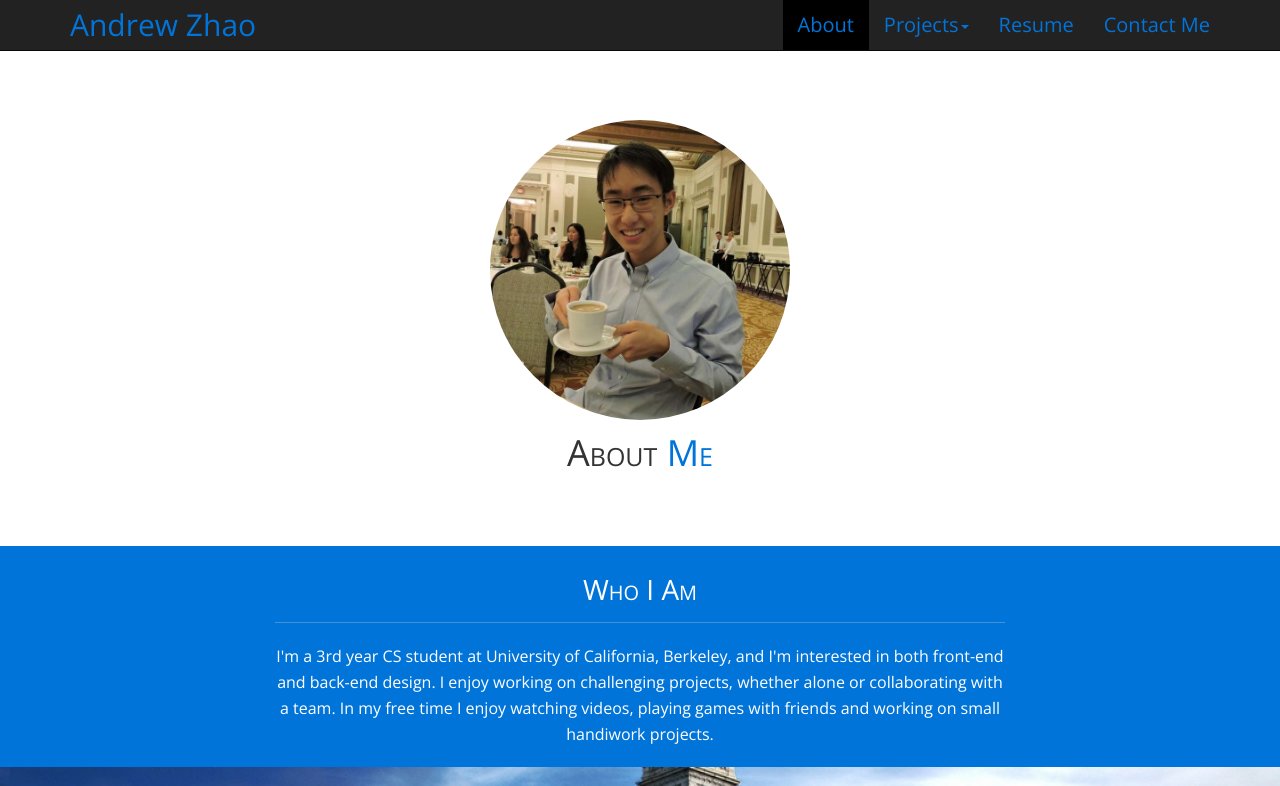
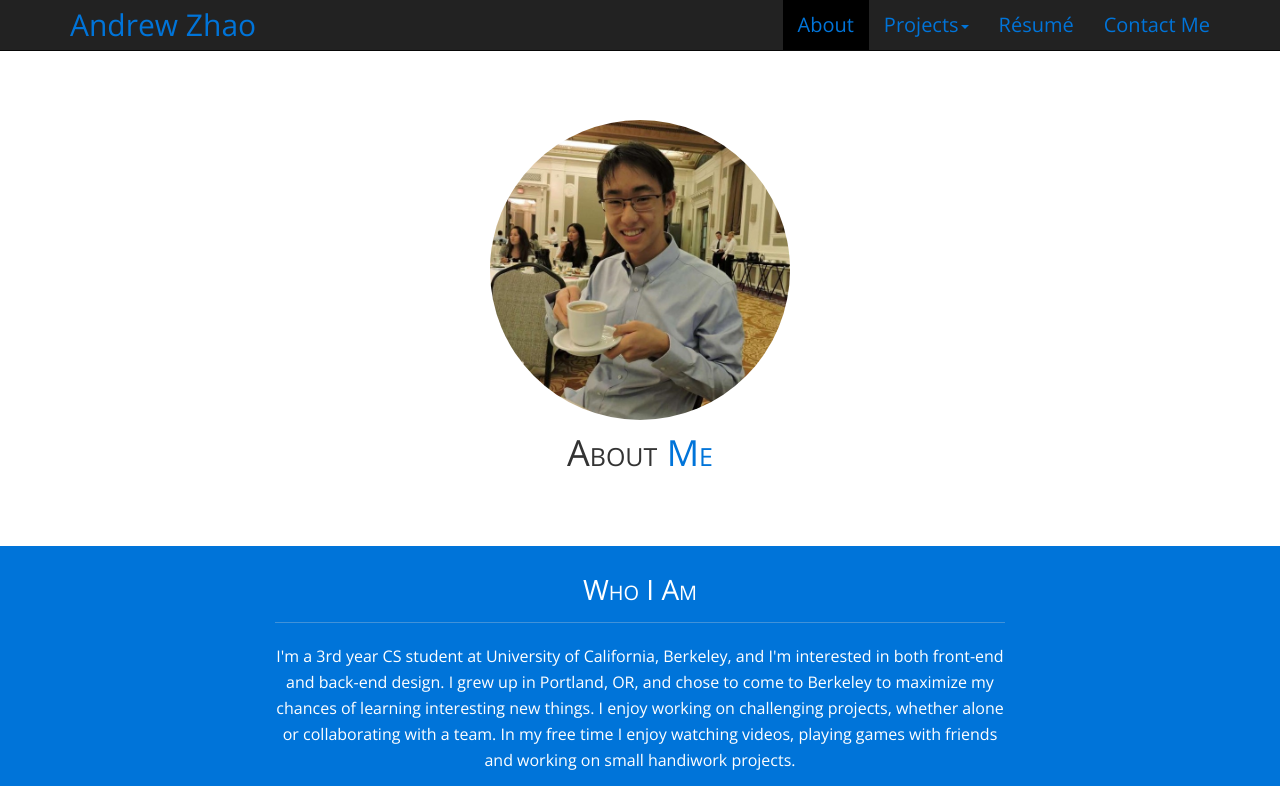
Before and after one commit to andrew-zhao/andrew-zhao.github.io, a plain HTML site: page about.html in a window 1280 px wide. Shown: the top 786 px of the page. Drawn offline with nearby package versions, Linux system fonts and the light colour scheme.

Commit message:
Change resume to résumé
* Change resume to résumé

```diff
--- a/about.html
+++ b/about.html
@@ -66,7 +66,7 @@
                             <li><a href="class.html" class="">Class Projects</a></li>
                         </ul>
                     </li>
-                    <li><a href="contact.html#resume" class="">Resume</a></li>
+                    <li><a href="contact.html#resume" class="">Résumé</a></li>
                     <li><a href="contact.html" class="">Contact Me</a></li>
                 </ul>
             </div>
@@ -92,7 +92,7 @@
             <div class="col-md-8 col-md-offset-2">
                 <h2>Who I Am</h2>
                 <hr>
-                <p>I'm a 3rd year CS student at University of California, Berkeley, and I'm interested in both front-end and back-end design. I enjoy working on challenging projects, whether alone or collaborating with a team. In my free time I enjoy watching videos, playing games with friends and working on small handiwork projects.</p>
+                <p>I'm a 3rd year CS student at University of California, Berkeley, and I'm interested in both front-end and back-end design. I grew up in Portland, OR, and chose to come to Berkeley to maximize my chances of learning interesting new things. I enjoy working on challenging projects, whether alone or collaborating with a team. In my free time I enjoy watching videos, playing games with friends and working on small handiwork projects.</p>
             </div>
         </div>
     </section>
```
Also changed, not shown: class.html (+1 -1 lines), contact.html (+3 -3 lines), index.html (+1 -1 lines), personal.html (+1 -1 lines), projects.html (+1 -1 lines).
